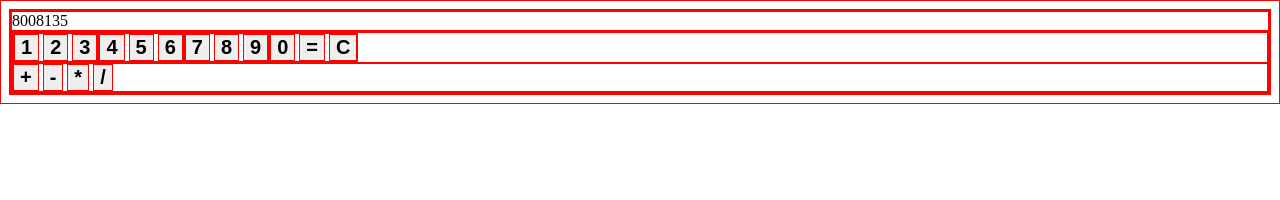
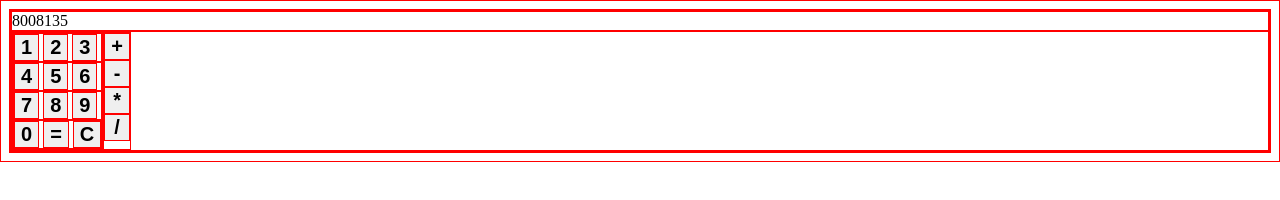
Before and after one commit to TylerBigham/calculator, a plain HTML site: page index.html in a window 1280 px wide. Drawn offline with Linux system fonts and the light colour scheme.

Commit message:
add firstSet lines and flex column

```diff
--- a/style.css
+++ b/style.css
@@ -13,6 +13,20 @@ button {
     justify-content: space-between;
 }
 
+.buttonContainer {
+    display: flex;
+}
+
 .numContainer {
     display: flex;
+    flex-direction: column;
 }
+
+.firstSet {
+    flex-direction: row;
+}
+
+.opContainer {
+    display: flex;
+    flex-direction: column;
+}
```
